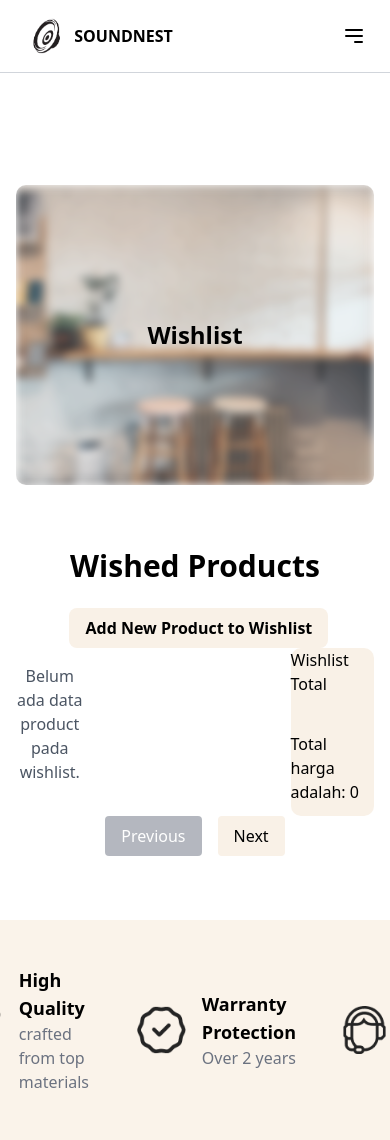
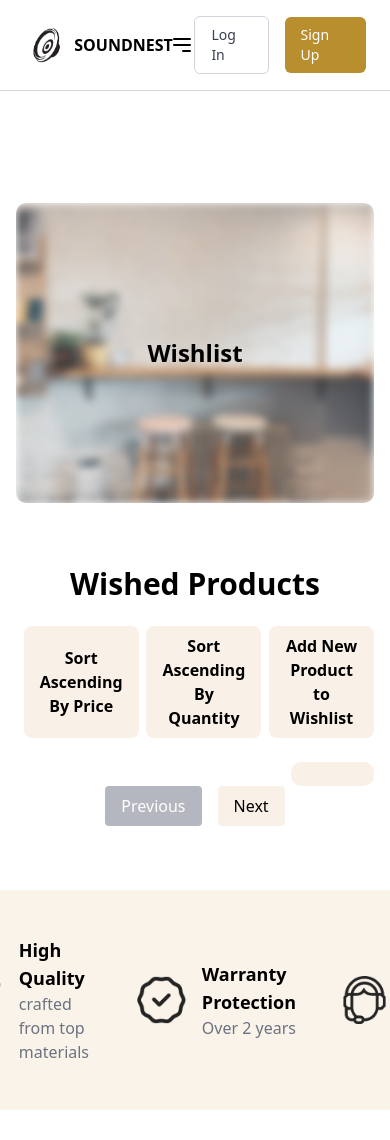
Before and after one commit to F03-PBP/SoundNest, a Django app: page /WishList/ in a window 390 px wide; the page is wider, and only the part inside the window is pictured. After the commit the page ends 1110 px from the top of that part, so only its background shows below. Run offline with Django 5.2, Linux system fonts and the light colour scheme; data comes from the database, SQL or seed files in the repository; data that the repository does not hold is empty; some libraries are stand-ins or nearby versions.

Commit message:
Gw bikin not required login untuk main page products, lalu tambahin sorting di wishlist

```diff
--- a/WishList/models.py
+++ b/WishList/models.py
@@ -8,3 +8,4 @@
     produk = models.ForeignKey(Product, on_delete=models.CASCADE)
     jumlah = models.PositiveIntegerField(default=1)
     date_added = models.DateTimeField(default=timezone.now)
+    price = models.IntegerField()
--- a/WishList/templates/wishlist.html
+++ b/WishList/templates/wishlist.html
@@ -51,9 +51,17 @@
     <div class=""></div>
     <h1 class="text-3xl font-bold mb-6 text-center">Wished Products</h1>
     <div class="flex justify-center space-x-10">
+      <button style="margin-left: 2vw; background-color: #F9F1E7;" class="btn hover:bg-indigo-600 text-black font-bold py-2 px-4 rounded-lg" onclick="sortAscending();">
+        Sort Ascending By Price
+      </button>
+      <button style="margin-left: 2vw; background-color: #F9F1E7;" class="btn hover:bg-indigo-600 text-black font-bold py-2 px-4 rounded-lg" onclick="sortQuantity();">
+        Sort Ascending By Quantity
+      </button>
       <button data-modal-target="crudModal" style="margin-left: 2vw; background-color: #F9F1E7;" data-modal-toggle="crudModal" class="btn hover:bg-indigo-600 text-black font-bold py-2 px-4 rounded-lg" onclick="showModal();">
         Add New Product to Wishlist
+      </button>
     </div>
+    <br>
 
 
 
@@ -266,8 +274,8 @@
     let product_length = 0;
     let products;
     let wishlists;
-
-
+    let ascFlag = 0;
+    let ascQuantity = 0;
     const selectElement = document.getElementById("produk-select");
     function addProductEntry() {
       const formData = new FormData(document.querySelector('#productEntryForm'));
@@ -291,10 +299,28 @@
       console.log("Produk yang dipilih:", selectedpk);
       addProductEntry();
     })
-
+    function sortAscending(){
+      ascFlag=1;
+      ascQuantity=0;
+      renderProducts(currentPage);
+    }
+    function sortQuantity(){
+      ascQuantity=1;
+      ascFlag=0;
+      renderProducts(currentPage);
+    }
     async function renderProducts(page) {
       wishlists = await getWishlistEntries();
       products = await getProductEntries();
+      if(ascFlag===1){
+        console.log("GETS INNN");
+        wishlists.sort((a, b) => a.fields.price - b.fields.price);
+        console.log("fortunately");
+        console.log(wishlists);
+        console.log("unfortunately");
+      }else if(ascQuantity===1){
+        wishlists.sort((a, b) => a.fields.jumlah - b.fields.jumlah);
+      }
       console.log(wishlists.length);
       product_length = products.length;
       productContainer.innerHTML = '';
@@ -302,6 +328,7 @@
       const end = start + productsPerPage;
       const wishlistsToDisplay = wishlists.slice(start, end);
       let total_price = 0;
+      selectElement.innerHTML = '';
       products.forEach(produk => {
         const optionForSelect = document.createElement('option');
         optionForSelect.value = produk.pk;
@@ -323,15 +350,7 @@
         wishlistsToDisplay.forEach(wishlist => {
           const key_product = wishlist.fields.produk;
           let productName;
-          const wishlist_product = getProductEntryById(key_product).then(wishlist_product => {
-              if (wishlist_product) {
-                  productName = wishlist_product[0].fields.product_name;
-                  total_price += wishlist_product[0].fields.price;
-                  console.log(wishlist_product[0].fields.price);
-                  console.log(total_price);
-              } else {
-                  console.log("Product not found");
-              }
+          const wishlist_product = getProductEntryById(key_product);
               const key_wishlist = wishlist.pk;
               console.log(key_wishlist);
               const rawDate = wishlist.fields.date_added;
@@ -350,7 +369,7 @@
                   <h2 class="text-1xl font-semibold" style="color: black;">Nama Produk: ${productName}</h2>
                   <br>
                   <h3 class="text-lg text-gray-800">Date Added: ${dateObject}</h3>
-                  <p class="text-gray-600 mt-2">Price: <span class="font-medium">${wishlist_product[0].fields.price}</span></p>
+                  <p class="text-gray-600 mt-2">Price: <span class="font-medium">${wishlist.fields.price}</span></p>
                   <p class="text-gray-600 mt-2">Quantity: <span class="font-medium">${wishlist.fields.jumlah}</span></p>
                   <a href="#" onclick="deleteProduct('${key_wishlist}');" class="text-red-600 font-bold hover:underline">Delete</a>
               </div>
@@ -361,7 +380,7 @@
               <p>Total harga adalah: ${total_price}</p>
               `
               totalHarga.innerHTML = productPrice;
-          });
+          ;
         });
         // Handle pagination button states
         prevBtn.disabled = page === 1;
--- a/WishList/views.py
+++ b/WishList/views.py
@@ -62,12 +62,13 @@
     quantity = request.POST.get("quantity")
     user = request.user
     date = str(datetime.datetime.now())
-
+    harga = new_product.price
     new_wishlist = WishlistItem(
         user = user,
         produk = new_product,
         jumlah = quantity,
-        date_added = date
+        date_added = date,
+        price = harga
     )
     new_wishlist.save()
 
--- a/authentication/views.py
+++ b/authentication/views.py
@@ -39,4 +39,4 @@
 def user_logout(request):
     logout(request)
     messages.info(request, "You have successfully logged out.")
-    return redirect('authentication:login_page')
+    return redirect('products:home')
--- a/products/views.py
+++ b/products/views.py
@@ -10,7 +10,6 @@
 
     return HttpResponse(serializers.serialize("json", data), content_type = "application/json")
 
-@login_required()
 def show_product(request):
     # Get all the products from the data base
     products = Product.objects.all()
--- a/templates/navbar.html
+++ b/templates/navbar.html
@@ -18,17 +18,16 @@
             </div>
 
             <!-- Desktop Menu -->
+            {% if request.user.is_authenticated %}
             <ul class="hidden md:flex items-center space-x-8">
                 <a href="/"><li>Home</li></a>
                 <a href="/"><li>About</li></a>
-                <a href="/discussion"><li>Discussions</li></a>
+                <a href="/"><li>Discussions</li></a>
                 <a href="/WishList"><li>Wishlist</li></a>
             </ul>
 
             <!-- Dropdown -->
             <div class="relative hidden md:inline-block">
-                {% if user %}
-                    <p>disiini akudisini</p>
                     <button id="dropdownButton" data-username="{{ user.username }}" class="inline-flex justify-center w-full rounded-md border border-gray-300 shadow-sm px-4 py-2 bg-white text-sm font-medium text-gray-700 hover:bg-gray-50" aria-expanded="true" aria-haspopup="true">
                         Hello, {{ user.username }}
                         <svg class="-mr-1 ml-2 h-5 w-5" xmlns="http://www.w3.org/2000/svg" viewBox="0 0 20 20" fill="currentColor">
@@ -49,6 +48,10 @@
                         </div>
                     </div>
                 {% else %}
+                    <ul class="hidden md:flex items-center space-x-8">
+                        <a href="/"><li>Home</li></a>
+                        <a href="/"><li>About</li></a>
+                    </ul>
                     <div class="space-x-4 flex items-center">
                         <a href="/auth/login" class="text-sm font-medium text-gray-700 hover:text-gray-900 px-4 py-2 border border-gray-300 rounded-md hover:bg-gray-50">
                             Log In
```
Also changed, not shown: WishList/migrations/0004_wishlistitem_price.py (added).
